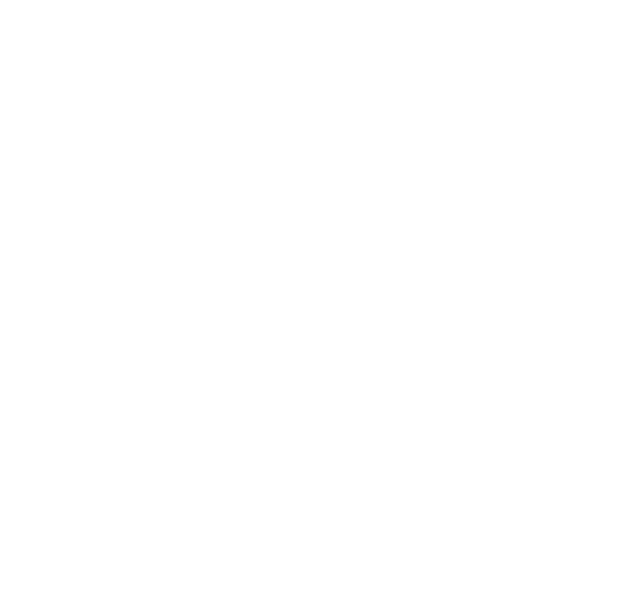
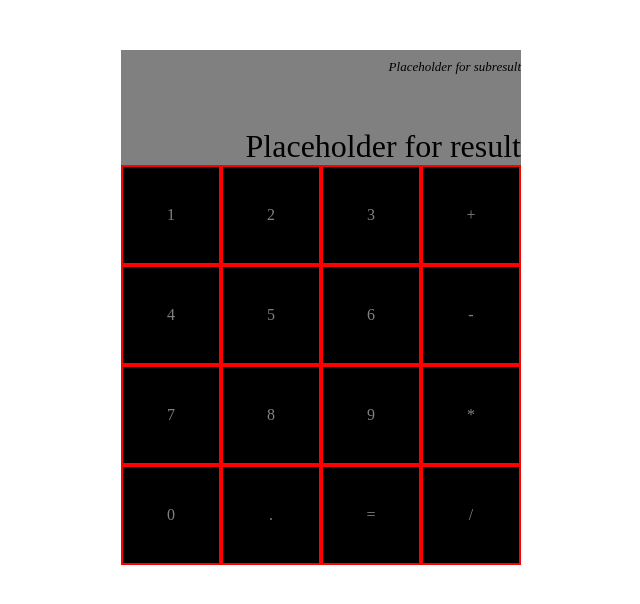
Before and after one commit to Grimcat07/calculator, a plain HTML site: page index.html in a window 1280 px wide. Shown: the whole page, without its empty margins (319-959 px from the left). Drawn offline with Linux system fonts and the light colour scheme.

Commit message:
finished basic calculator skeleton and added basic css on it

```diff
--- a/index.html
+++ b/index.html
@@ -7,7 +7,41 @@
         <script src="script.js" defer></script>
     </head>
     <body>
-
+        <div class="container">
+            <div class="calculator">
+                <div class="display">
+                    <div class="sub-display">Placeholder for subresult</div>
+                    <div class="result">Placeholder for result</div>
+                </div>
+                    <div class="keypad">
+                        <div class="row1">
+                            <div class="num">1</div>
+                            <div class="num">2</div>
+                            <div class="num">3</div>
+                            <div class="num">+</div>
+                        </div>
+                        <div class="row2">
+                            <div class="num">4</div>
+                            <div class="num">5</div>
+                            <div class="num">6</div>
+                            <div class="num">-</div>
+                        </div>
+                        <div class="row3">
+                            <div class="num">7</div>
+                            <div class="num">8</div>
+                            <div class="num">9</div>
+                            <div class="num">*</div>
+                        </div>
+                        <div class="row4">
+                            <div class="num">0</div>
+                            <div class="num">.</div>
+                            <div class="num">=</div>
+                            <div class="num">/</div>
+                        </div>
+                    </div>
+                </div>
+            </div>
+        </div>
     </body>
 
 </html>
--- a/styles.css
+++ b/styles.css
@@ -1,3 +1,80 @@
 body{
-    color: red;
+    color: gray;
+    margin: 0%;
+    #padding: 75px;
+    display: flex;
+    justify-content: center;
+    align-items: center;
+    margin-top: 50px;
 }
+.container
+{
+    display: flex;
+    height: 515px;
+    width: 400px;
+    background-color: brown;
+}
+.calculator
+{
+    display: flex;
+}
+.row1,.row2,.row3,.row4
+{
+    height: 12px;
+    width: 12px;
+}
+.calculator
+{
+    flex-direction: column;
+}
+.keypad{
+    display: flex;
+    background-color: black;
+    height: 400px;
+    width: 400px;
+    flex-direction: column;
+}
+.display
+{
+    height: 115x;
+    width: 400px;
+    display: flex;
+    flex-direction: column;
+    background-color: gray;
+    color: black;
+}
+.row1,.row2,.row3,.row4
+{
+    height: 100px;
+    width: 400px;
+    display: flex;
+
+}
+.num
+{
+    height: 100px;
+    width: 100px;
+    padding: 20px;
+    border: 2px,solid,red;
+    box-sizing: border-box;
+    display: flex;
+    justify-content: center;
+    align-items: center;
+}
+.sub-display
+{
+    height: 25px;
+    font-size: small;
+    font-style: italic;
+    display: flex;
+    justify-content: flex-end;
+    align-items: flex-end;
+}
+.result
+{
+    font-size: xx-large;
+    display: flex;
+    justify-content: flex-end;
+    align-items: flex-end;
+    height: 90px;
+}
```
